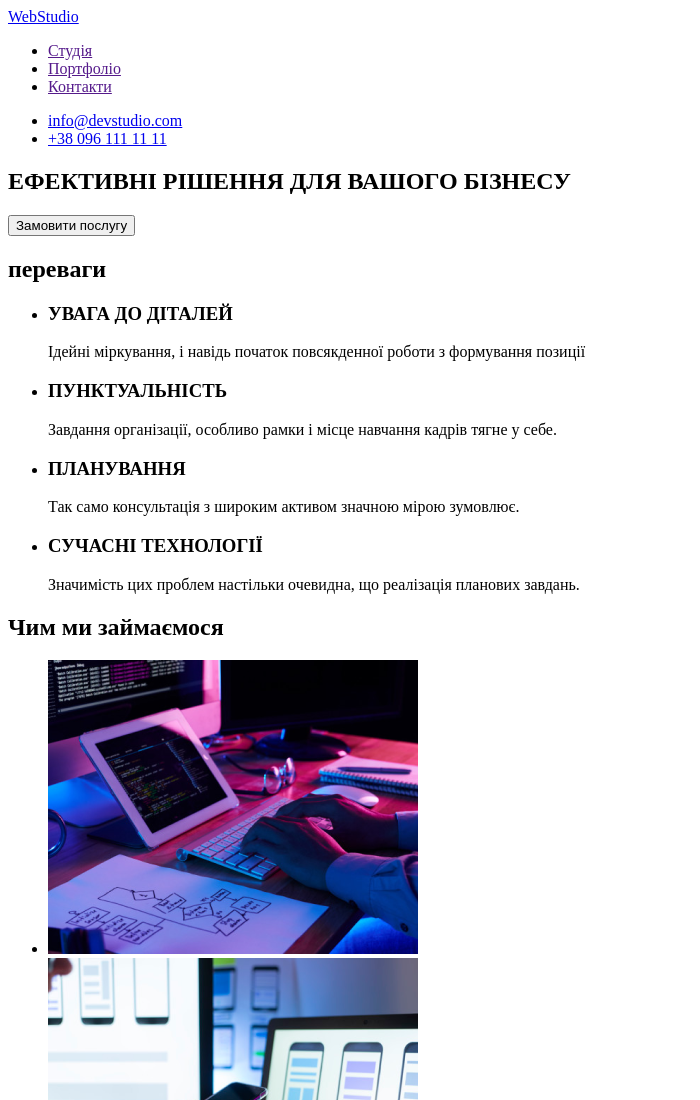
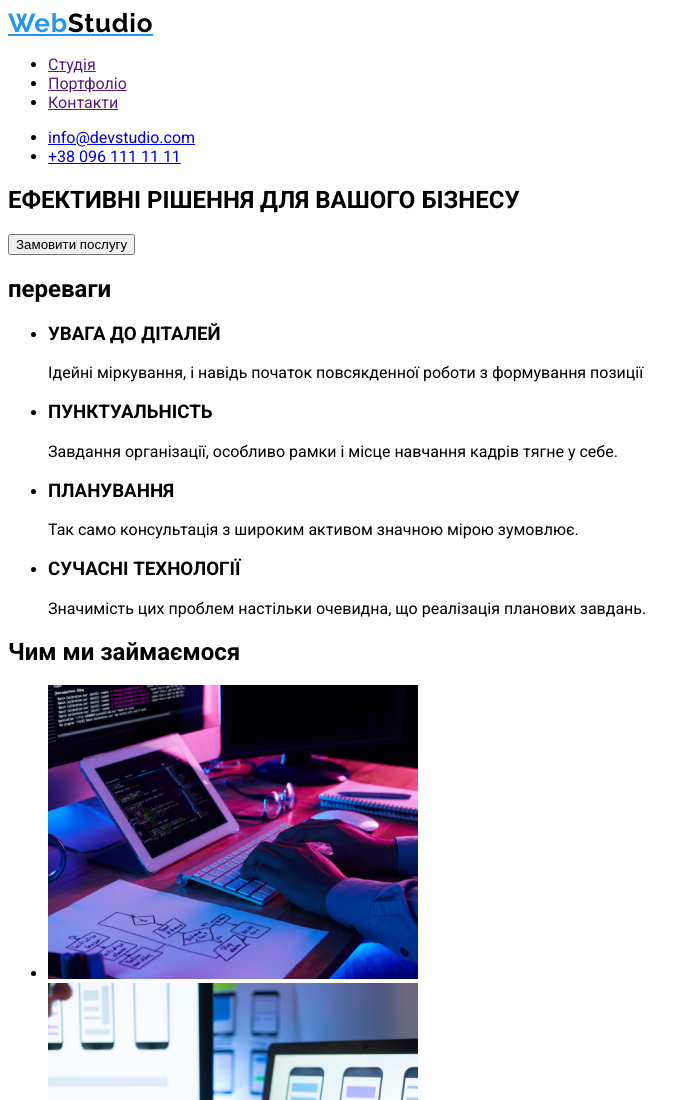
Before and after one commit to meleshko2907/goit-markup-hw-02, a plain HTML site: page index.html in a window 1280 px wide. Shown: the top 1100 px of the page, without its empty margins (0-700 px from the left). Drawn offline with Linux system fonts and the light colour scheme.

Commit message:
Добавляет разметку к лого + шрифты

```diff
--- a/css/styles.css
+++ b/css/styles.css
@@ -0,0 +1,21 @@
+body{font-family: "Roboto";}
+
+.logo {font-family: 'Raleway';
+    font-style: normal;
+    font-weight: 700;
+    font-size: 26px;
+    line-height: 31px;
+    letter-spacing: 0.03em;
+    color: #2196F3;}
+
+.logo-header {color: #000000}
+
+
+/*-----Header---*/
+
+.nav-head {
+}
+.nav-item {
+}
+.nav-link {
+}
--- a/index.html
+++ b/index.html
@@ -5,30 +5,21 @@
     <meta http-equiv="X-UA-Compatible" content="IE=edge">
     <meta name="viewport" content="width=device-width, initial-scale=1.0">
     <title>Document</title>
+    <link rel="preconnect" href="https://fonts.googleapis.com">
+    <link rel="preconnect" href="https://fonts.gstatic.com" crossorigin>
+    <link href="https://fonts.googleapis.com/css2?family=Raleway:wght@700&family=Roboto:wght@400;500;700;900&display=swap" rel="stylesheet">
+    <link rel="stylesheet" href="./css/styles.css">
 </head>
 <body>
     <header>
-        <nav>
-        <a href="./index.html" lang="en">
-            WebStudio
+    <nav>
+        <a class="logo" href="./index.html" lang="en">  Web<span class="logo-header">Studio</span>
         </a>
-    <ul>
-    <li>
-        <a href="">
-        Студія
-    </a>
-    </li>
-    <li>
-        <a href="">
-            Портфоліо
-        </a>
-    </li>
-    <li>
-        <a href="">
-            Контакти
-        </a>
-    </li>
-</ul>
+    <ul class="nav-head">
+        <li class="nav-item"><a href="" class="nav-link">Студія</a></li>
+        <li class="nav-item"><a href="" class="nav-link">Портфоліо</a></li>
+        <li class="nav-item"><a href="" class="nav-link">Контакти</a></li>
+    </ul>
 </nav>
 <ul>
     <li>
```
